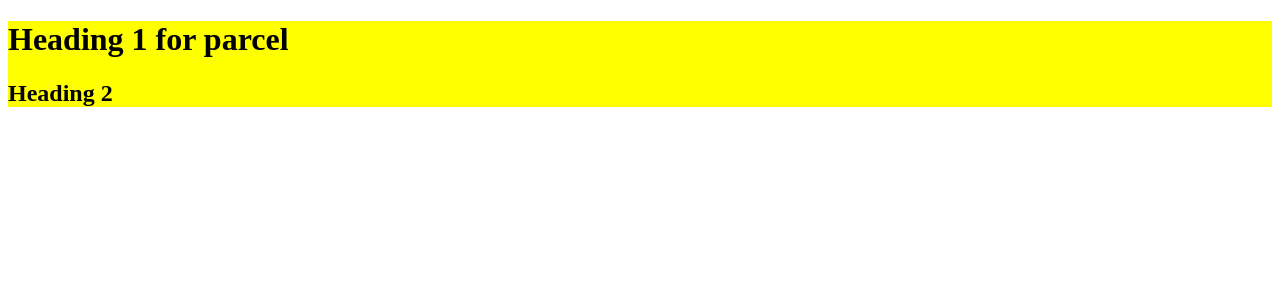
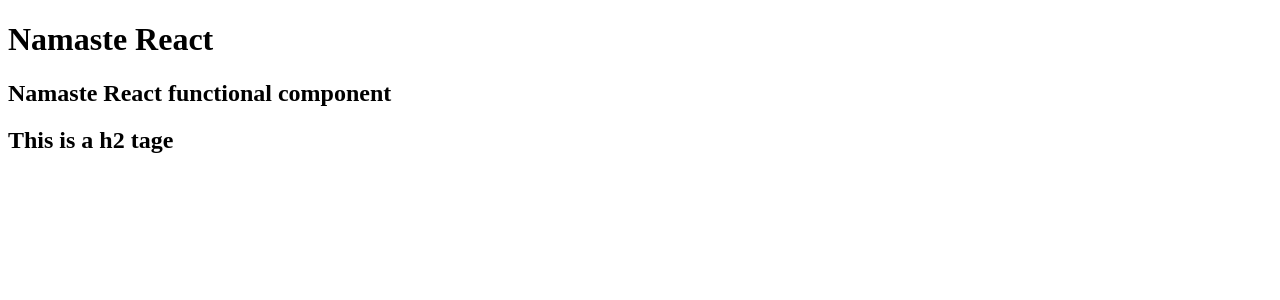
Before and after one commit to satyamkota/Namaste-React, a React (Vite) app: page / in a window 1280 px wide. Shown: the top 300 px of the page. Built offline with nearby package versions, Linux system fonts and the light colour scheme.

Commit message:
Chapter 4

```diff
--- a/App.js
+++ b/App.js
@@ -1,60 +1,22 @@
-/***
- *
- * Created A Server
- * HMR - Hot Module Replacement
- * File Watcher algorithm - C++
- * BUNDLING
- * MINIFY
- * Cleaning our Code
- * Dev abd Production Build
- * Super Fast build algorithm
- * Image Optimization
- * Caching while development
- * Compression
- * Compatble with older version of browser
- * HTTPS on dev
- * port Number
- * Consistent Hashing Algorithm
- * Zero Config
- *
- *
- *
- * Transitive Dependencies
- */
+import React from "react";
+import ReactDOM, { createRoot } from "react-dom/client";
 
-import React from "react";
-import ReactDOM from "react-dom/client";
-
-const heading = React.createElement(
-  "h1",
-  {
-    id: "title",
-  },
-  "Heading 1 for parcel"
+const Title = () => (
+  <h1 id="title" key="h2">
+    Namaste React
+  </h1>
 );
 
-const heading2 = React.createElement(
-  "h2",
-  {
-    id: "title",
-  },
-  "Heading 2"
-);
-
-const container = React.createElement(
-  "div",
-  {
-    id: "container",
-    hello: "world",
-  },
-  [heading, heading2]
-);
-
-console.log(heading);
-
+// Composing Comopnentss
+const HeaderComponent = () => {
+  return (
+    <div>
+      <Title />
+      <h2>Namaste React functional component</h2>
+      <h2>This is a h2 tage</h2>
+    </div>
+  );
+};
 const root = ReactDOM.createRoot(document.getElementById("root"));
 
-//passing a react element inside the root
-
-//async defer
-root.render(container);
+root.render(<HeaderComponent />);
--- a/index.html
+++ b/index.html
@@ -9,6 +9,7 @@
   </head>
   <body>
     <div id="root">Not Rendered</div>
+
     <script type="module" src="App.js"></script>
   </body>
 </html>
```
Also changed, not shown: package.json (+13 -7 lines), .babelrc (added), 1 other file (tests, documents, lock files or other folders).
